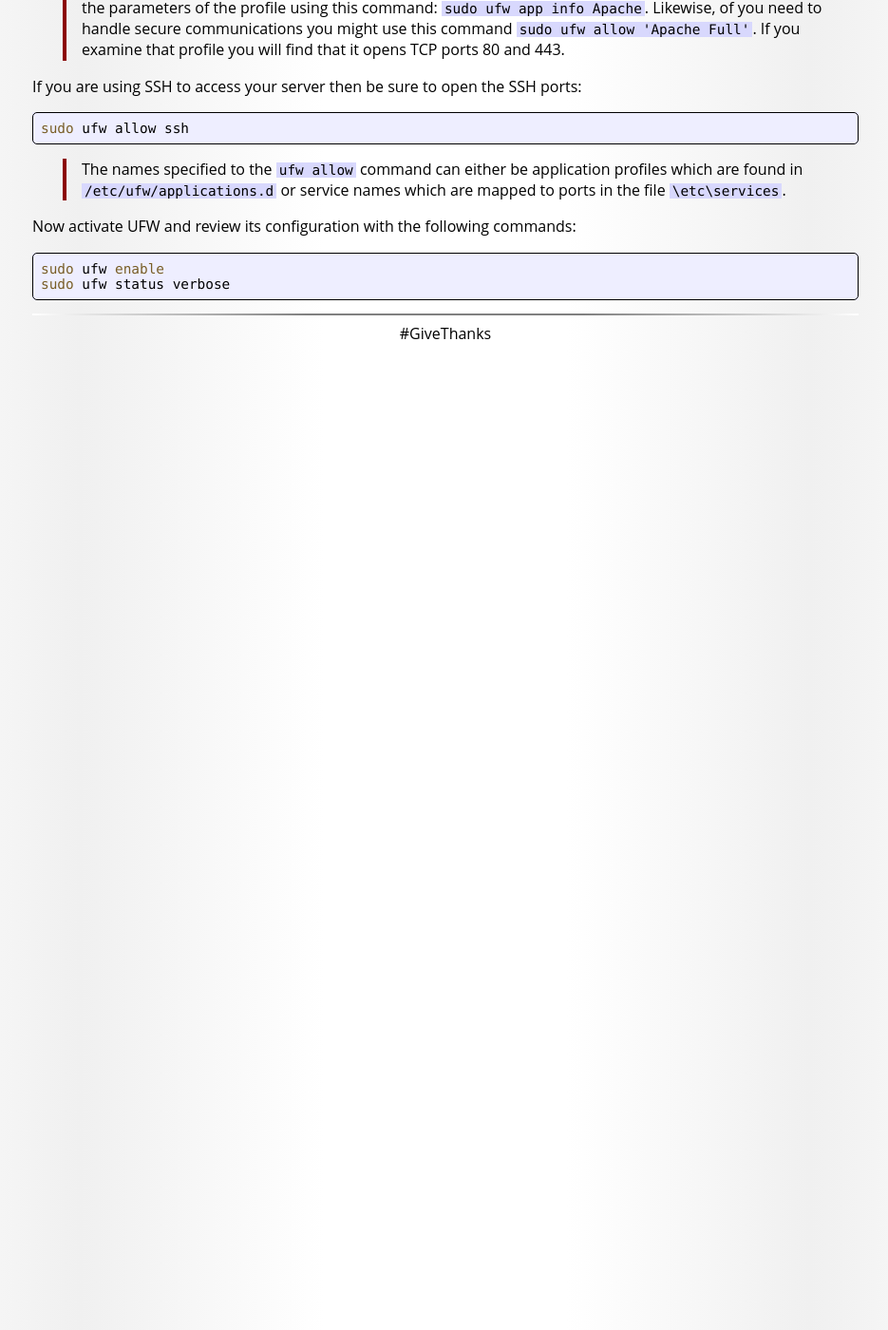
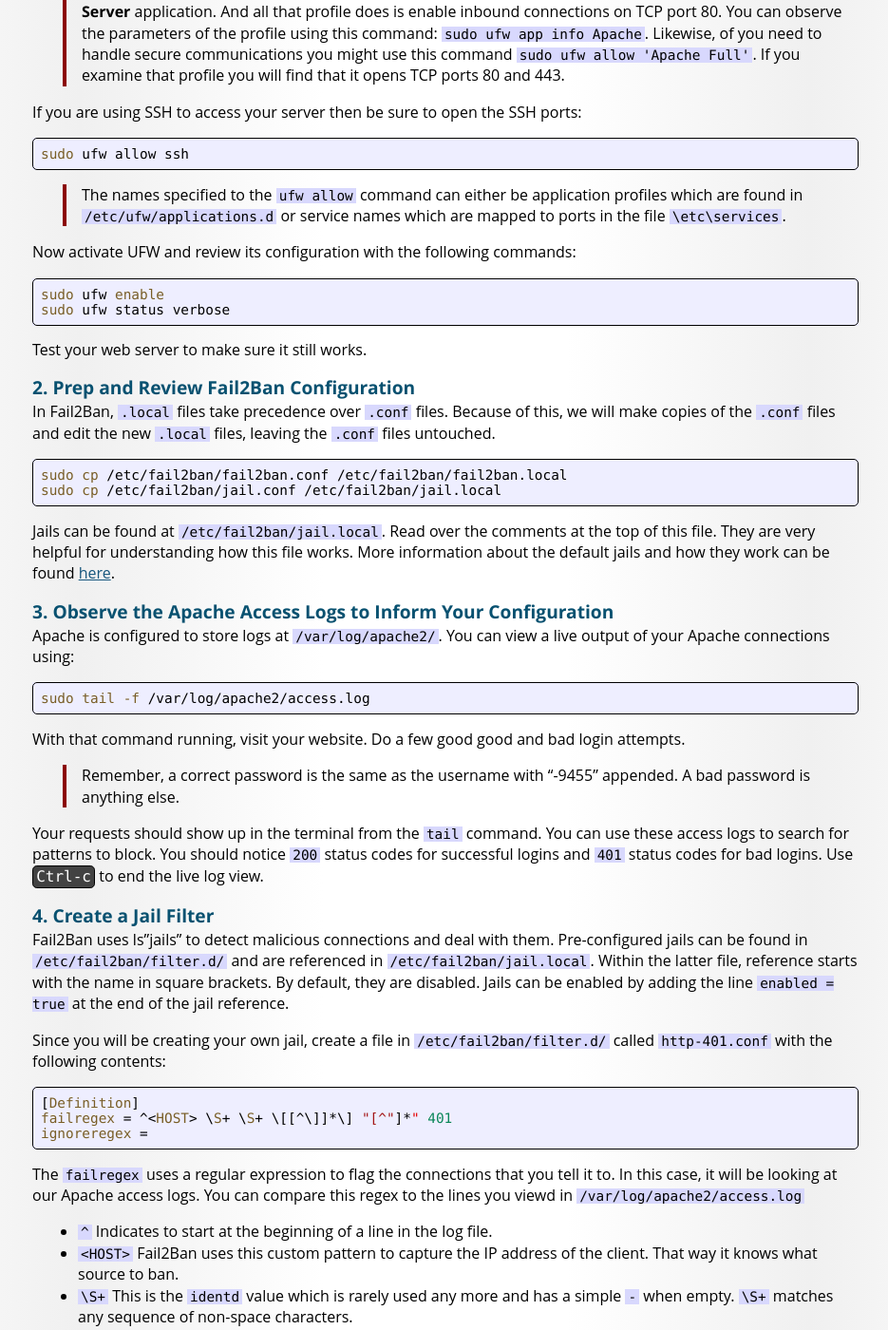
Before and after one commit to BYU-CYBER-344/c344.github.io, a Jekyll site: the page built from Lab-3/index.md, in a window 1280 px wide and 1400 px high, scrolled down 2423 px. Shown: the whole window at 95% size, without its empty margins (171-1106 px from the left). Built offline with Jekyll 4.4.1, drawn with Linux system fonts in a browser that asks for light colours; some web fonts are replaced; before the commit the page ends 2796 px from its top, so only the background shows below that; some of the changed text lies outside the part shown.

Commit message:
Lab-3 Draft

````diff
--- a/Lab-3/index.md
+++ b/Lab-3/index.md
@@ -96,3 +98,115 @@ Now activate UFW and review its configuration with the following commands:
 sudo ufw enable
 sudo ufw status verbose
 ```
+
+Test your web server to make sure it still works.
+
+### 2. Prep and Review Fail2Ban Configuration
+
+In Fail2Ban, `.local` files take precedence over `.conf` files. Because of this, we will make copies of the `.conf` files and edit the new `.local` files, leaving the `.conf` files untouched.
+
+```sh
+sudo cp /etc/fail2ban/fail2ban.conf /etc/fail2ban/fail2ban.local
+sudo cp /etc/fail2ban/jail.conf /etc/fail2ban/jail.local
+```
+
+Jails can be found at `/etc/fail2ban/jail.local`. Read over the comments at the top of this file. They are very helpful for understanding how this file works. More information about the default jails and how they work can be found [here](https://docs.plesk.com/en-US/obsidian/administrator-guide/server-administration/protection-against-brute-force-attacks-fail2ban/fail2ban-jails-management.73382/).
+
+### 3. Observe the Apache Access Logs to Inform Your Configuration
+
+Apache is configured to store logs at `/var/log/apache2/`. You can view a live output of your Apache connections using:
+
+```sh
+sudo tail -f /var/log/apache2/access.log
+```
+
+With that command running, visit your website. Do a few good good and bad login attempts.
+
+> Remember, a correct password is the same as the username with "-9455" appended. A bad password is anything else.
+
+Your requests should show up in the terminal from the `tail` command. You can use these access logs to search for patterns to block. You should notice `200` status codes for successful logins and `401` status codes for bad logins. Use <kbd>Ctrl-c</kbd> to end the live log view.
+
+### 4. Create a Jail Filter
+
+Fail2Ban uses ls"jails" to detect malicious connections and deal with them. Pre-configured jails can be found in `/etc/fail2ban/filter.d/` and are referenced in `/etc/fail2ban/jail.local`. Within the latter file, reference starts with the name in square brackets. By default, they are disabled. Jails can be enabled by adding the line `enabled = true` at the end of the jail reference.
+
+Since you will be creating your own jail, create a file in `/etc/fail2ban/filter.d/` called `http-401.conf` with the following contents:
+
+```conf
+[Definition]
+failregex = ^<HOST> \S+ \S+ \[[^\]]*\] "[^"]*" 401
+ignoreregex =
+```
+
+The `failregex` uses a regular expression to flag the connections that you tell it to. In this case, it will be looking at our Apache access logs. You can compare this regex to the lines you viewd in `/var/log/apache2/access.log`
+
+* `^` Indicates to start at the beginning of a line in the log file.
+* `<HOST>` Fail2Ban uses this custom pattern to capture the IP address of the client. That way it knows what source to ban.
+* `\S+` This is the `identd` value which is rarely used any more and has a simple `-` when empty. `\S+` matches any sequence of non-space characters.
+* `\S+` Authenticated user. In our case, always `-` since the user does not authenticate to the Apache server.
+* `\[[^\]]*\]` In the log, date/time is enclosed in square brackets. This pattern simply matches anything in square brackets.
+* `"[^"]*"` The first line of the HTTP request which includes the verb (e.g. `GET`, `POST`), the path and query from the URL, and the HTTP protocol version. This pattern simply matches anything in double quotes.
+* `401` The status code. This pattern only matches responses with a 401 status.
+
+In your `.conf` file, `ignoreregex` is left blank which means to apply the filter to anything that matches `failregex`.
+
+### 5. Create Your New Jail
+
+Edit `/etc/fail2ban/jail.local` and scroll down to the **JAILS** section and before the **SSH servers** section (both denoted in comments). That section usually starts empty. Create a jail named `[http-401]`. Following the examples of other jails, enter it as follows:
+
+```conf
+[http-401]
+# Turns on the jail
+enabled = true
+# Only listen to port 80 (the HTTP port)
+port = http,https
+# Name of our test jail configuration file
+filter = http-401
+# Path to the log we will watch
+logpath = /var/log/apache2/access.log
+# Ban after 2 offenses
+maxretry = 2
+# The user will be banned for 60 seconds
+bantime = 60
+# Max retry counter will be reset to 0 after 180 seconds
+findtime = 180
+```
+
+### 6. Restart Fail2Ban to Apply the Configuration
+
+```bash
+sudo service fail2ban restart
+```
+Check its status:
+```bash
+sudo service fail2ban status
+```
+If it is not active (running), then you probably have a syntax error in your config files
+
+Verify that your new jail is running
+
+```bash
+sudo fail2ban-client status
+```
+If you see `http-401`, then it is actively looking for a user to ban!
+
+### 7. Test the jail
+
+Open your website on a computer other than the Ubuntu server where it is running. Log in correctly to see that works. Then use bad passwords at least twice in 60 seconds. Your computer should get locked out.
+
+You can check how many people are banned by a specific jail with:
+
+```bash
+sudo fail2ban-client status http-401 # or any jail name
+```
+
+> If you want to unban an IP, use `sudo fail2ban-client set <JailName> unbanip <IP address>`
+
+### 8. Create Two More Jails
+
+Using the patterns from above, create two more jails. Consider what suspicious activity you might want to trigger a ban. Here are some ideas:
+
+* Frequent 404 errors indicating an attempt to find hidden pages.
+* Retrieval of `robots.txt` indicating that the request is coming from a indexing service (e.g. Google) or a web crawler of some sort.
+* Limit the 401 filter you created to just the `/cgi-bin/login.cgi` page.
+* Prohibit certain browsers.
````
Also changed, not shown: other parts of Lab-3/index.md (+2 -0 lines).
